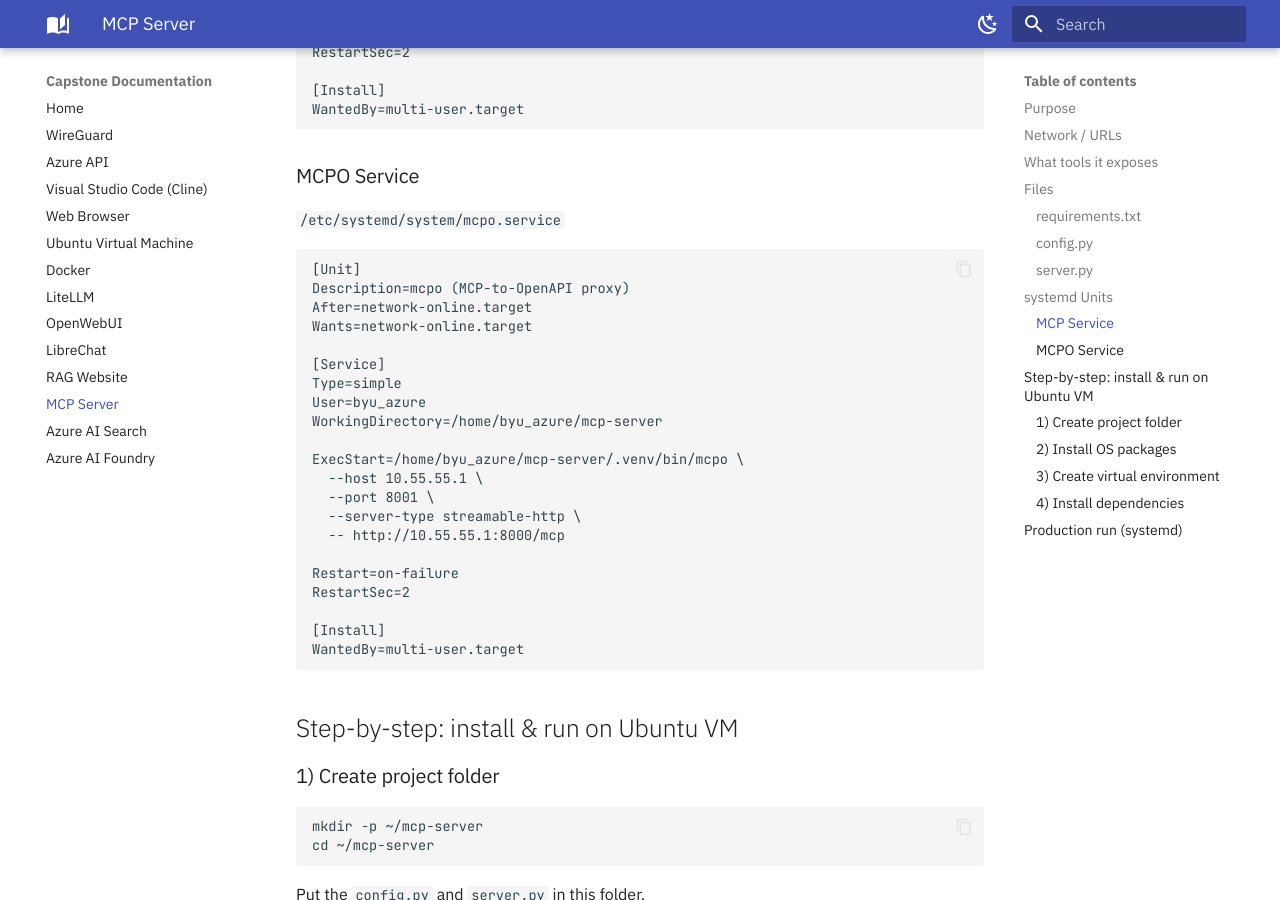
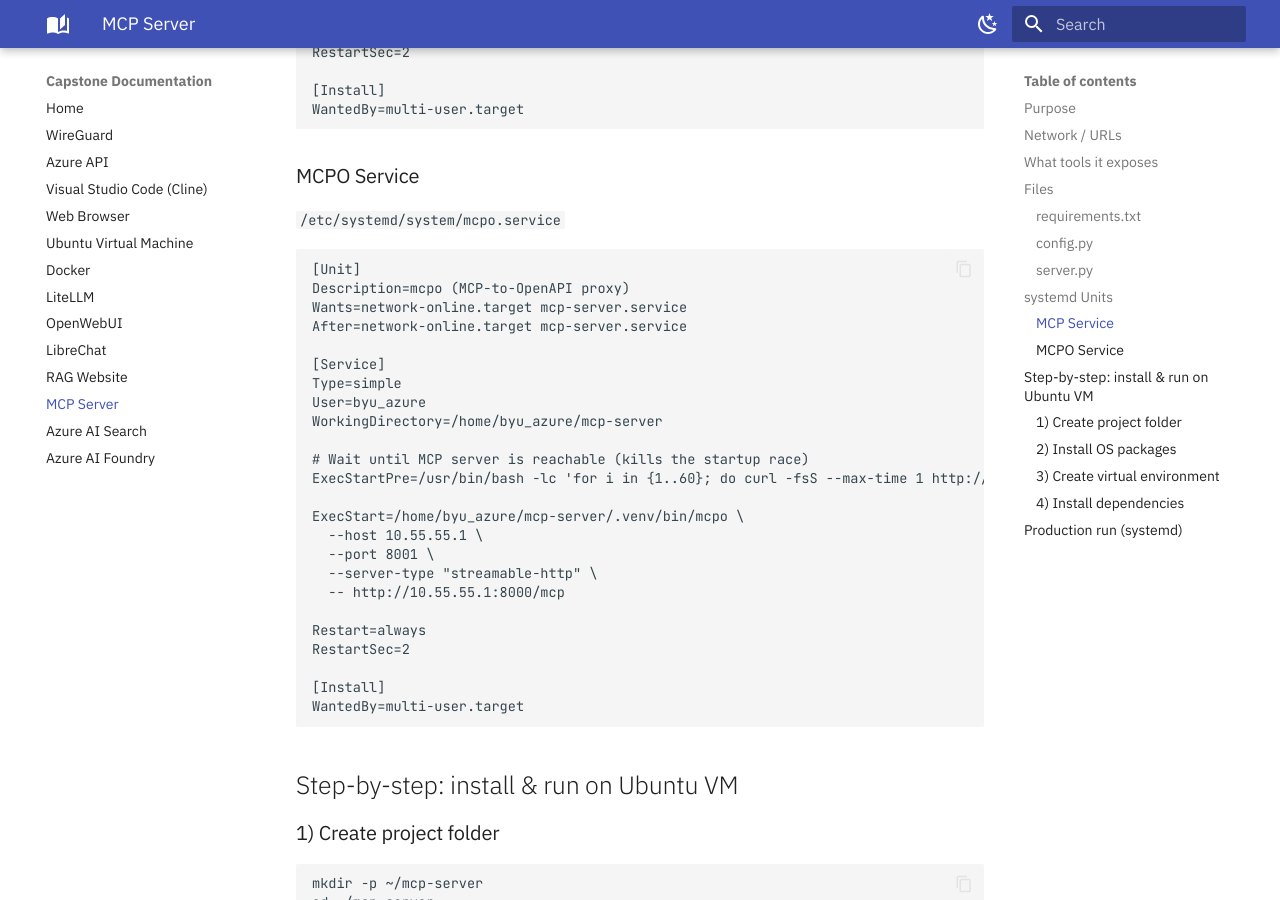
Before and after one commit to Zabuddia/capstone-documentation, an MkDocs documentation site: the page built from docs/mcp-server.md, in a window 1280 px wide and 900 px high, scrolled down 4894 px. Built offline with MkDocs 1.6.1 and Material for MkDocs 9.7.7, drawn with Linux system fonts in a browser that asks for light colours.

Commit message:
updated mcpo.service

````diff
--- a/docs/mcp-server.md
+++ b/docs/mcp-server.md
@@ -249,21 +249,24 @@ WantedBy=multi-user.target
 ```ini
 [Unit]
 Description=mcpo (MCP-to-OpenAPI proxy)
-After=network-online.target
-Wants=network-online.target
+Wants=network-online.target mcp-server.service
+After=network-online.target mcp-server.service
 
 [Service]
 Type=simple
 User=byu_azure
 WorkingDirectory=/home/byu_azure/mcp-server
 
+# Wait until MCP server is reachable (kills the startup race)
+ExecStartPre=/usr/bin/bash -lc 'for i in {1..60}; do curl -fsS --max-time 1 http://10.55.55.1:8000/mcp >/dev/null && exit 0; sleep 1; done; echo "MCP not reachable"; exit 1'
+
 ExecStart=/home/byu_azure/mcp-server/.venv/bin/mcpo \
   --host 10.55.55.1 \
   --port 8001 \
-  --server-type streamable-http \
+  --server-type "streamable-http" \
   -- http://10.55.55.1:8000/mcp
 
-Restart=on-failure
+Restart=always
 RestartSec=2
 
 [Install]
````
